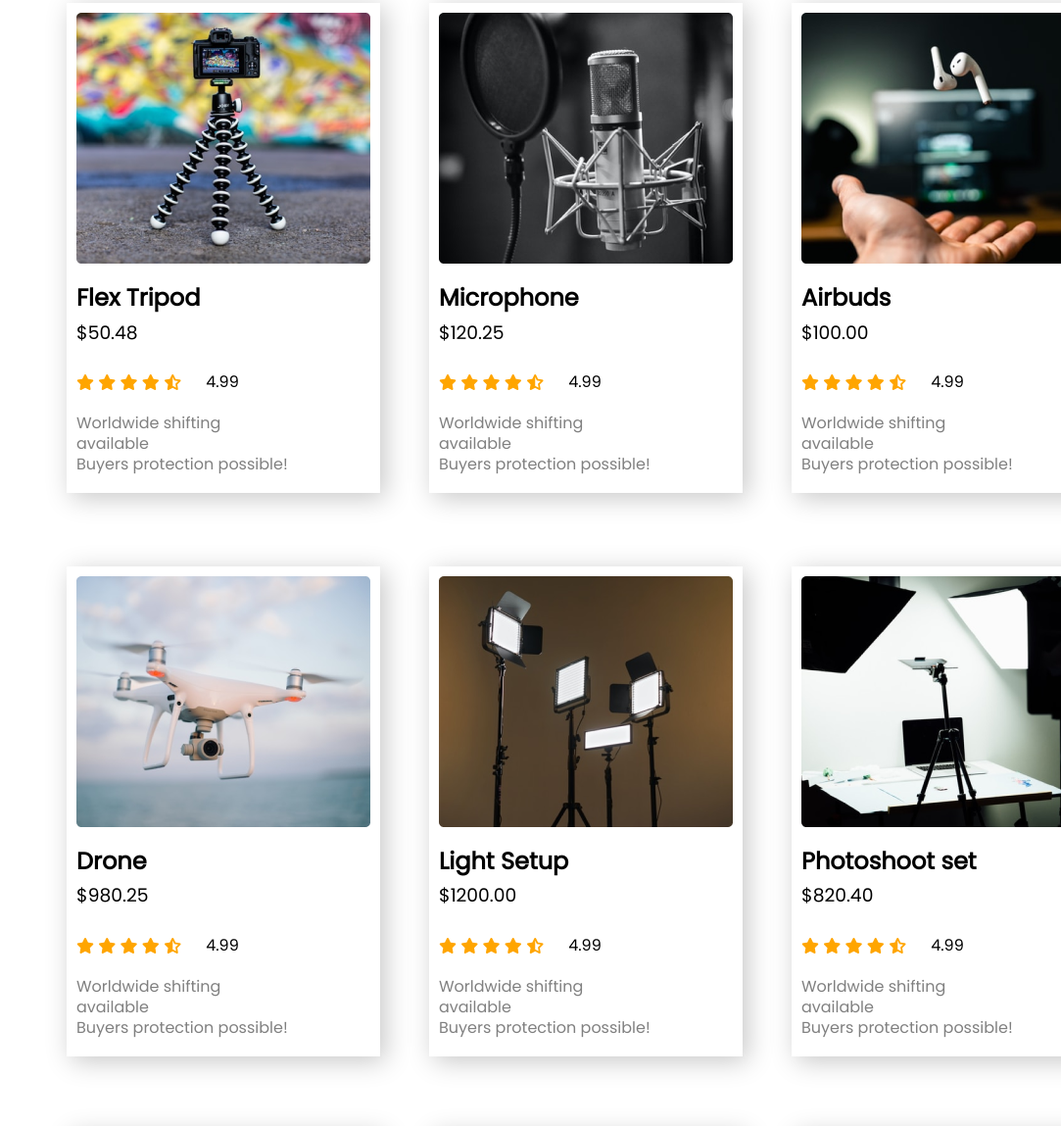
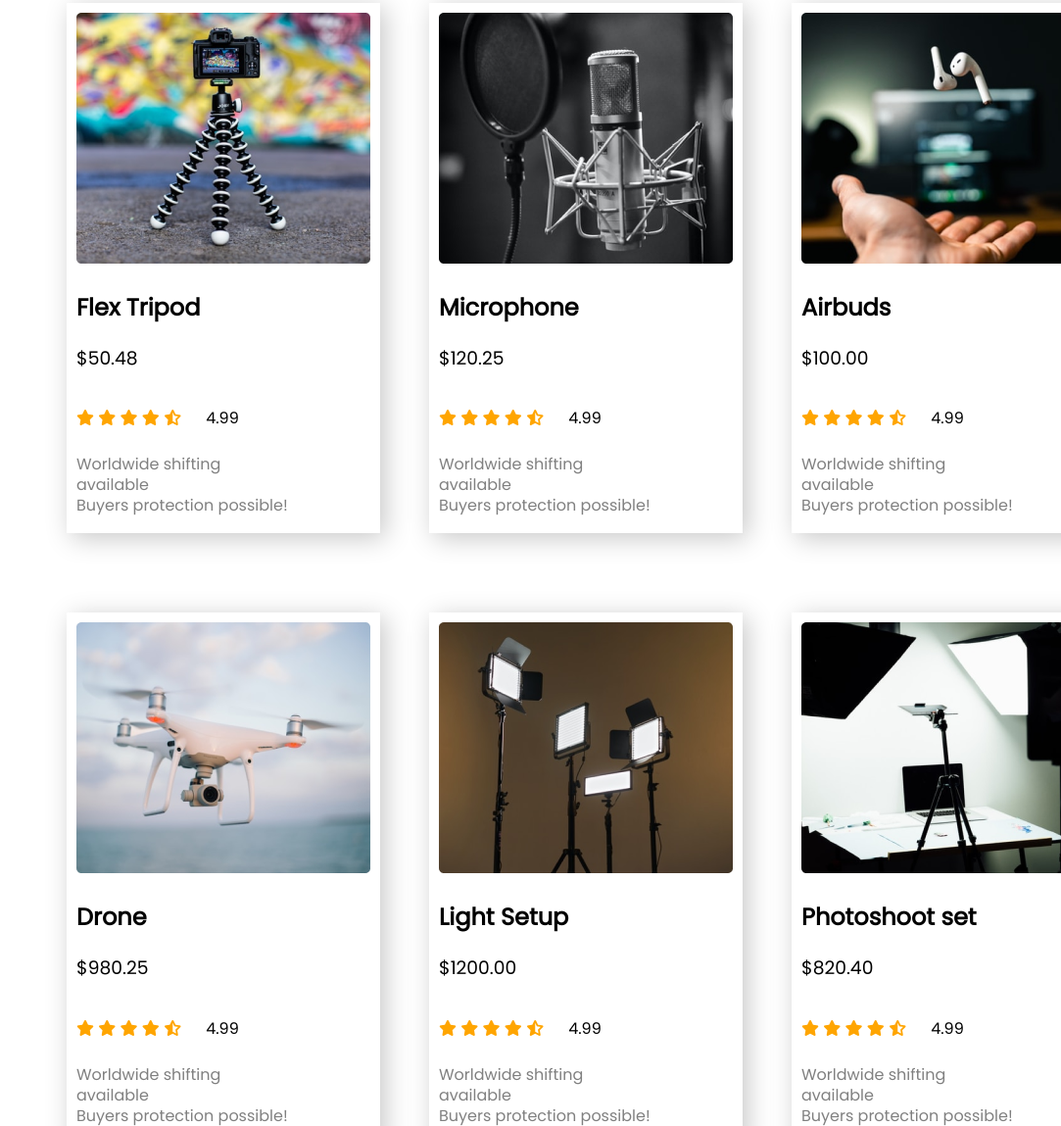
Before and after one commit to RahadBinAlIslam/second-practice, a plain HTML site: page index.html in a window 1280 px wide. Shown: the part 951-2100 px from the top of the page at 98% size, without its empty margins (197-1280 px from the left). Drawn offline with Linux system fonts and the light colour scheme.

Commit message:
web final

```diff
--- a/style.css
+++ b/style.css
@@ -21,7 +21,7 @@ body{
 main{
     display: flex;
     flex-direction: column;
-    justify-items: center;
+    justify-content: center;
 }
 
 .container{
@@ -95,20 +95,13 @@ main{
     box-shadow: 5px 5px 25px rgb(199, 199, 199);
 }
 
-.collection-detail{
-    line-height: 100%;
-}
-
 .collection-price{
     font-weight: 100;
 }
 
 .collection-info{
-    margin-top: 0%;
     display: flex;
     align-items: center;
-    margin-bottom: 0%;
-    padding: 0%;
 }
 
 .collection-info p{
@@ -120,7 +113,7 @@ main{
 }
 
 .collection-infos p{
-    line-height: 30%;
+    line-height: 5px;
     color: gray;
 }
 
@@ -194,6 +187,6 @@ main{
 
 @media screen and (max-width: 688px){
     .collections{
-        grid-template-columns: repeat(1, 1fr);
+        grid-template-rows: repeat(1, 1fr);
     }
 }
```
